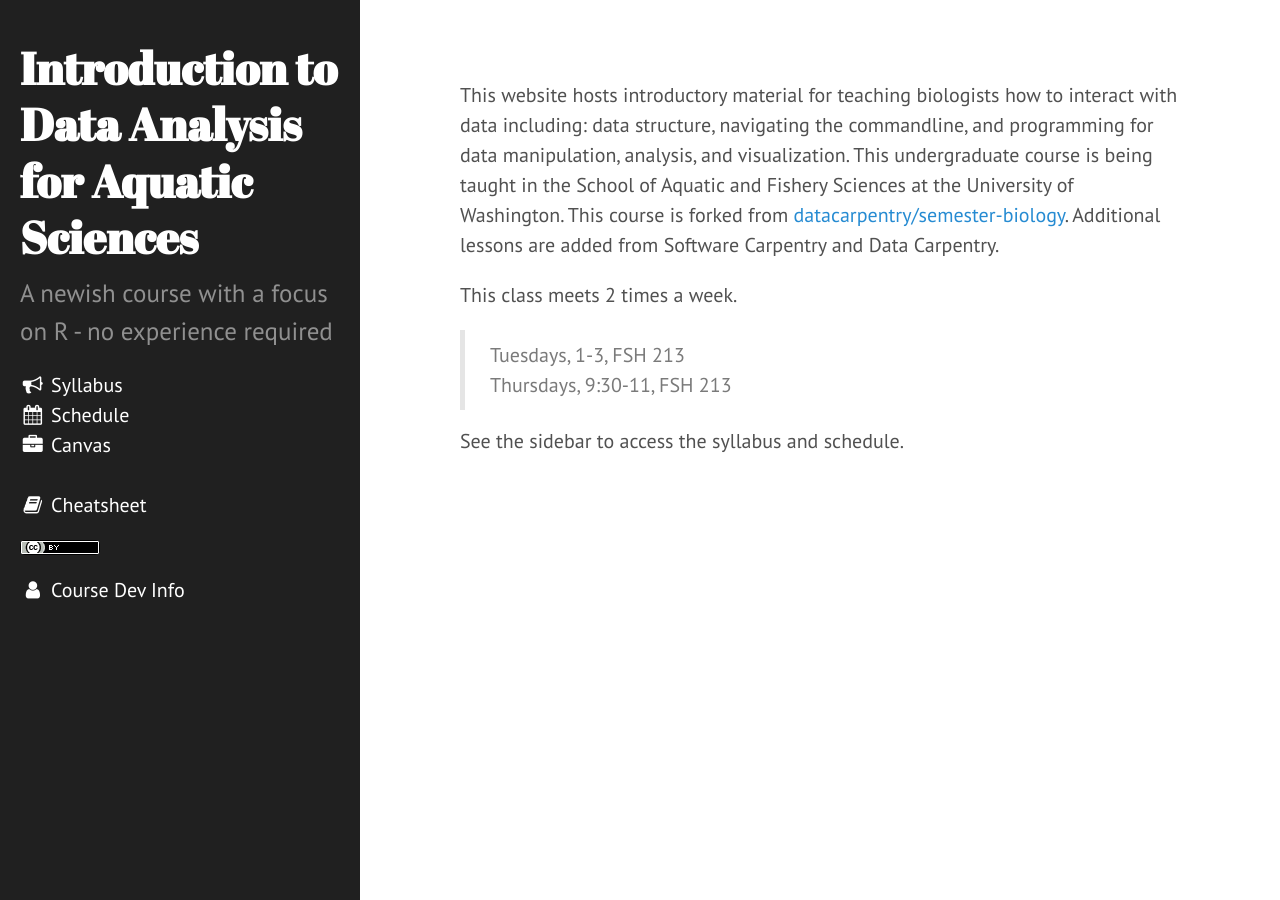
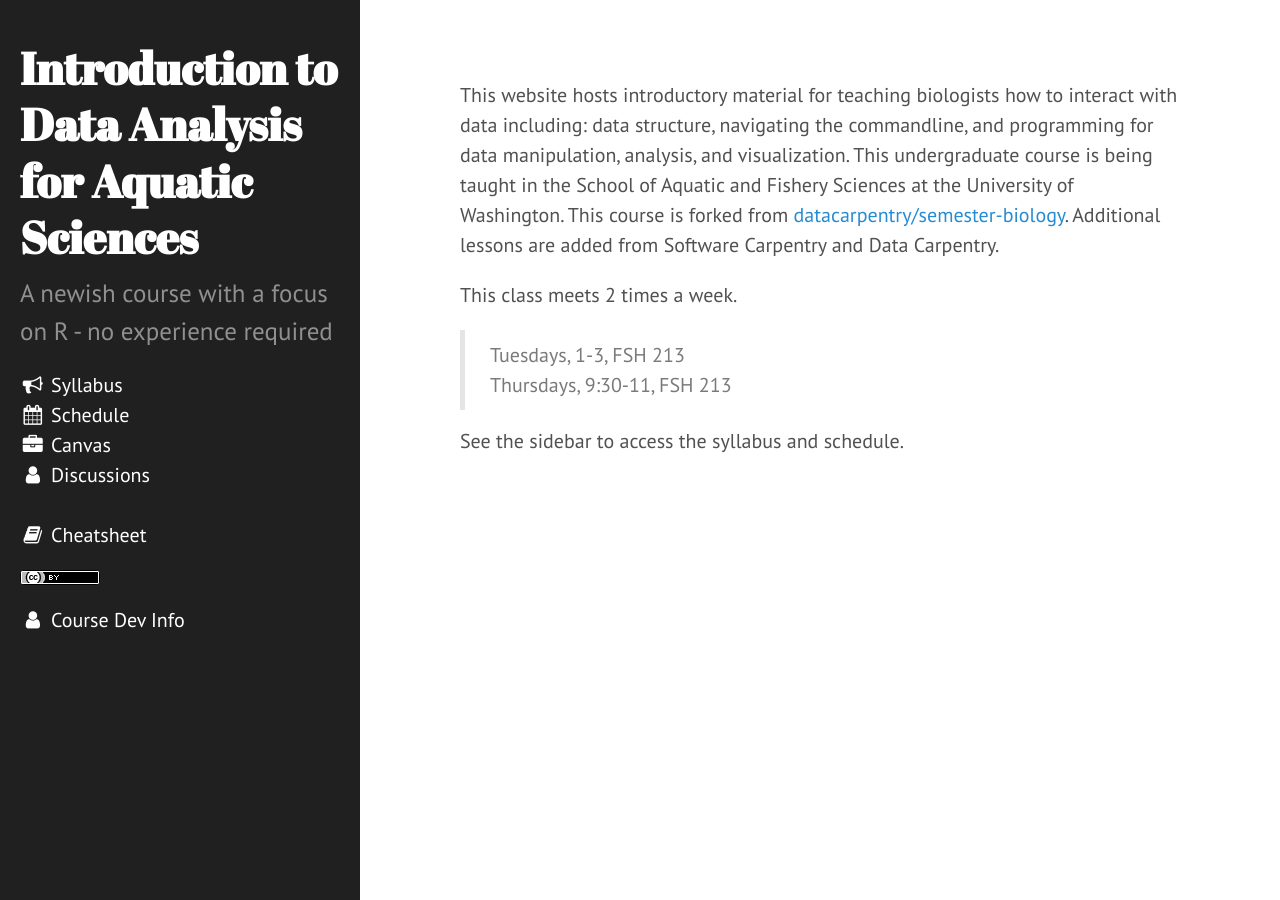
Before and after one commit to sr320/course-fish497-2019, a Jekyll site: the page built from index.md, in a window 1280 px wide. Built offline with Jekyll 4.4.1, drawn with Linux system fonts in a browser that asks for light colours; nearby versions of some CDN libraries.

Commit message:
added discussion link

```diff
--- a/_includes/sidebar.html
+++ b/_includes/sidebar.html
@@ -15,9 +15,9 @@
       <p hidden><a class="sidebar-nav-item{% if page.url == '/nav/course-materials/' %} active{% endif %}" href="{{ site.baseurl }}/nav/course-materials"><i class="fa fa-briefcase fa-fw"></i> Course Materials</a></p>
       <a href="https://canvas.uw.edu/courses/1273428"><i class="fa fa-briefcase fa-fw"></i> Canvas</a>
       <br>
-      <p hidden><a href="https://course-fish497-safs.slack.com"><i class="fa fa-user fa-fw"></i> Slack</a>
+      <a href="https://canvas.uw.edu/courses/1273428/discussion_topics"><i class="fa fa-user fa-fw"></i> Discussions</a>
       <br>
-      <a href="https://uw.hosted.panopto.com/Panopto/Pages/Sessions/List.aspx?folderID=6d1c3808-606e-4890-8156-a876015a07f5"><i class="fa fa-magic fa-fw"></i> Panopto</a></p>
+      <p hidden><a href="https://uw.hosted.panopto.com/Panopto/Pages/Sessions/List.aspx?folderID=6d1c3808-606e-4890-8156-a876015a07f5"><i class="fa fa-magic fa-fw"></i> Panopto</a></p>
       <br>
       <a href="https://github.com/sr320/course-fish497-2018/wiki"><i class="fa fa-book fa-fw"></i> Cheatsheet</a>
     </nav>
```
